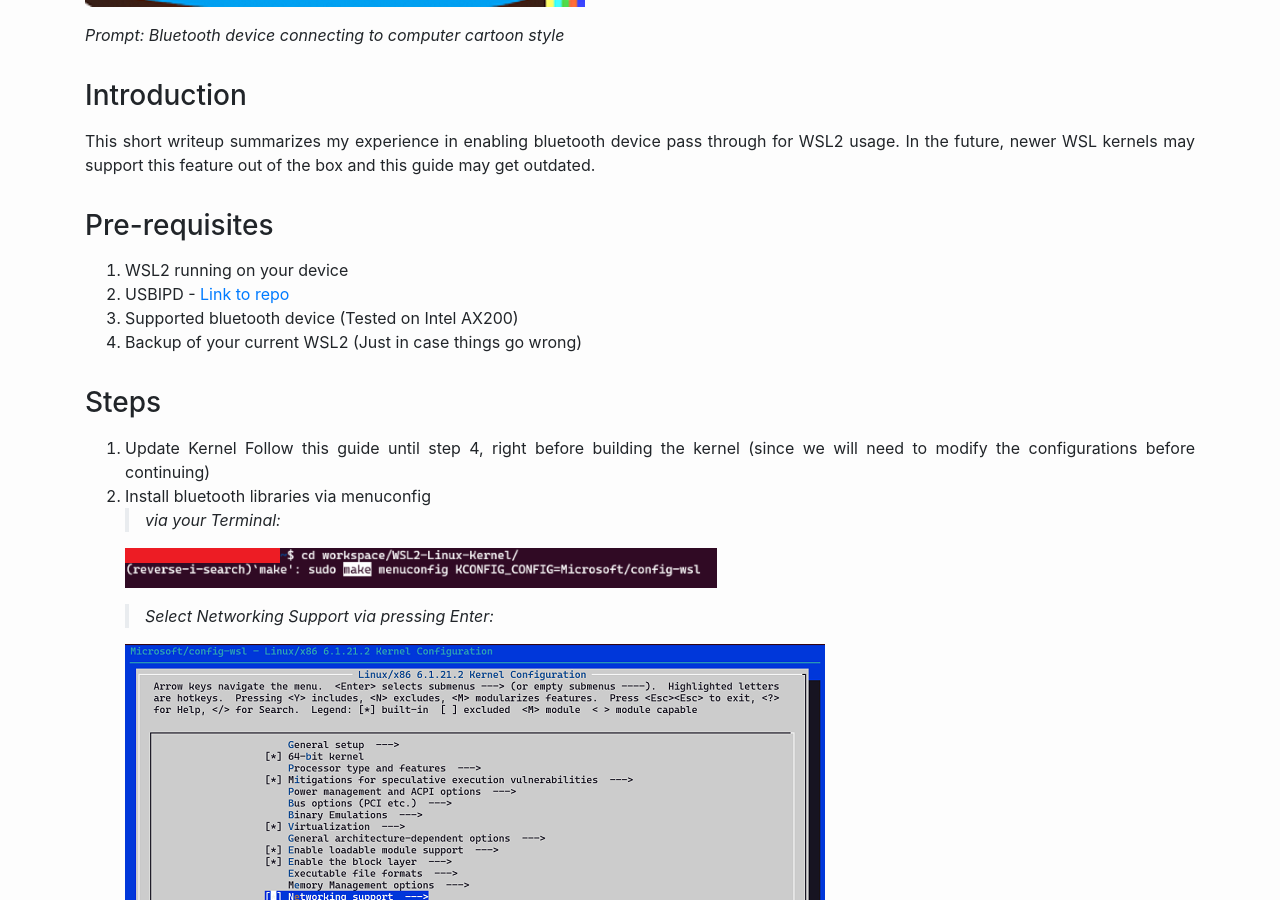
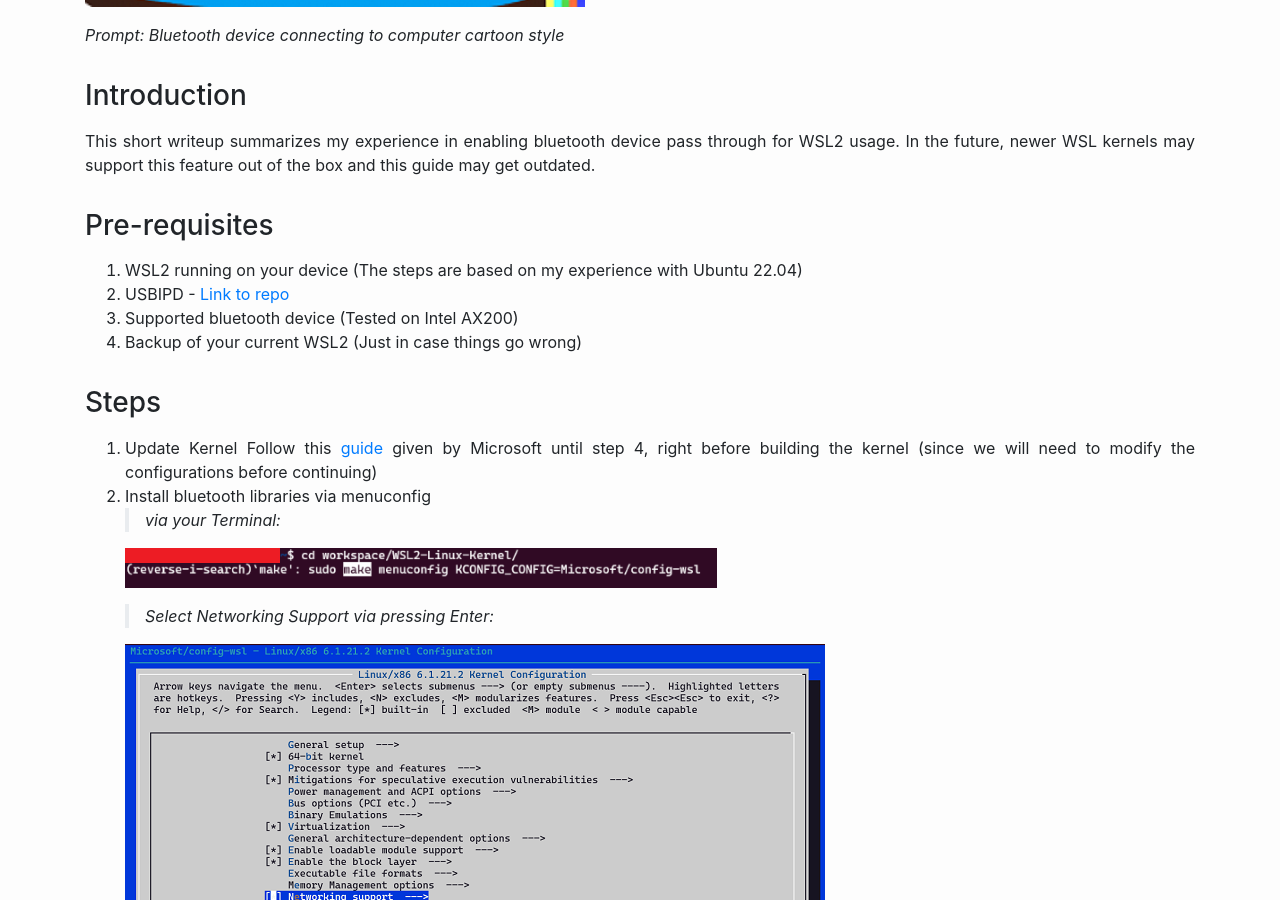
Before and after one commit to AdrianTayag/AdrianTayag.github.io, a Jekyll site: the page built from _posts/2023-11-27-WSL2 Bluetooth.md, in a window 1280 px wide and 900 px high, scrolled down 691 px. Built offline with Jekyll 4.4.1, drawn with Linux system fonts in a browser that asks for light colours; some of the changed text lies outside the part shown.

Commit message:
Correct major mistakes

```diff
--- a/_posts/2023-11-27-WSL2 Bluetooth.md
+++ b/_posts/2023-11-27-WSL2 Bluetooth.md
@@ -13,7 +13,7 @@ This short writeup summarizes my experience in enabling bluetooth device pass th
 
 ### Pre-requisites
 
-1. WSL2 running on your device
+1. WSL2 running on your device (The steps are based on my experience with Ubuntu 22.04)
 2. USBIPD - [Link to repo](https://github.com/dorssel/usbipd-win)
 3. Supported bluetooth device (Tested on Intel AX200)
 4. Backup of your current WSL2 (Just in case things go wrong)
@@ -21,7 +21,7 @@ This short writeup summarizes my experience in enabling bluetooth device pass th
 ### Steps
 
 1. Update Kernel
-    Follow this guide until step 4, right before building the kernel (since we will need to modify the configurations before continuing)
+    Follow this [guide](https://learn.microsoft.com/en-us/community/content/wsl-user-msft-kernel-v6) given by Microsoft until step 4, right before building the kernel (since we will need to modify the configurations before continuing)
 2. Install bluetooth libraries via menuconfig
     > via your Terminal:
 
@@ -48,7 +48,7 @@ This short writeup summarizes my experience in enabling bluetooth device pass th
 3. Pass in bluetooth device
     > sudo apt update
     > sudo apt install bluez dbus
-    > echo 'export BLUETOOTH_ENABLED=1' | sudo tee /etc/default/bluetooth
+    > echo export BLUETOOTH_ENABLED=1 | sudo tee /etc/default/bluetooth
 
 4. Start bluetooth services
     > sudo service dbus start
```
